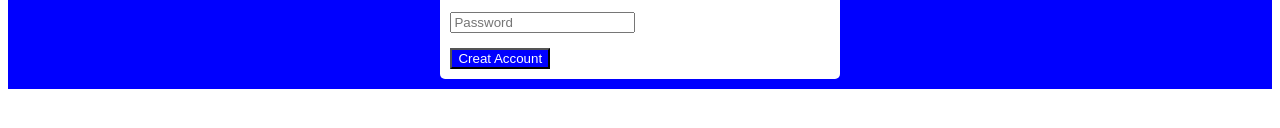
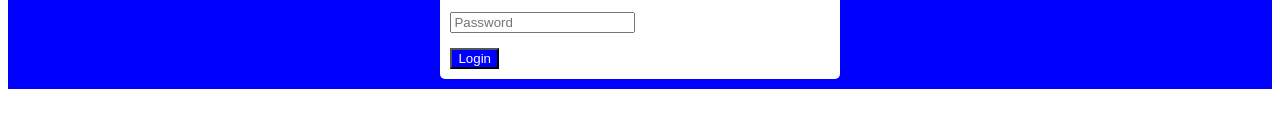
Before and after one commit to rushichate/mock-5-rn, a website: page frontend/signin.html in a window 1280 px wide. Shown: the part 224-352 px from the top of the page. Drawn offline with Linux system fonts and the light colour scheme.

Commit message:
corrections

```diff
--- a/frontend/signin.html
+++ b/frontend/signin.html
@@ -21,7 +21,7 @@
         </div>
          <input style="display: block; margin-top: 15px; " type="text" placeholder="Email" id="email">
          <input style="display: block; margin-top: 15px;" type="text" placeholder="Password" id = "password">
-         <button style="margin-top: 15px; color: white; background-color: blue;" onclick="signin()">Creat Account</button>
+         <button style="margin-top: 15px; color: white; background-color: blue;" onclick="signin()">Login</button>
      </div>
     </div>
 
```
